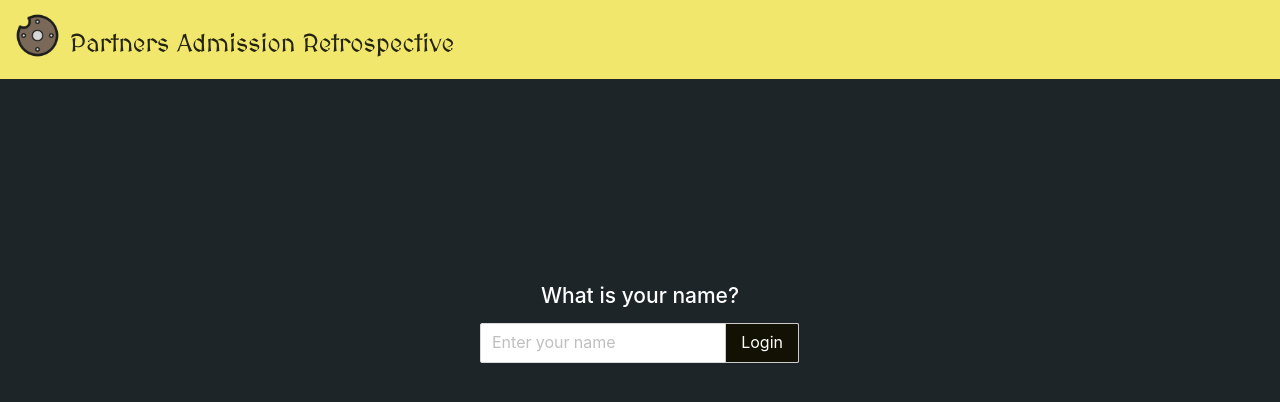
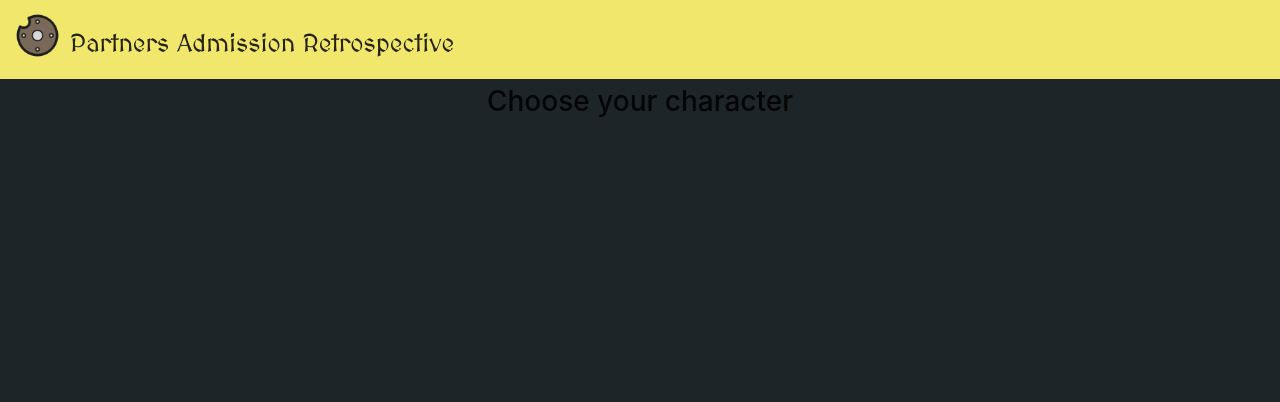
Before and after one commit to arturcp/rpg-retrospective, a React (Create React App) app: page / in a window 1280 px wide. Both pictures are taken after a click on the button "Login". Shown: the top 402 px of the page. Built offline with nearby package versions, Linux system fonts and the light colour scheme.

Commit message:
Control home state using hooks (#7)

```diff
--- a/src/components/Login/Login.js
+++ b/src/components/Login/Login.js
@@ -15,7 +15,10 @@ const Login = (props) => (
       placeholder="Enter your name"
       enterButton="Login"
       size="large"
-      onSearch={name => props.onUserNameSaved(name)}
+      onSearch={name => {
+        props.onUserNameSaved(name)
+        props.onClick();
+      }}
     />
   </div>
 )
--- a/src/pages/home/home.js
+++ b/src/pages/home/home.js
@@ -1,13 +1,27 @@
-import React from 'react';
+import React, { useState } from 'react';
 
 import Header from '../../components/Header/Header';
 import Login from '../../components/Login/Login';
 
-const home = () => (
-  <div>
-    <Header />
-    <Login onClick={() => { console.log('clicou') }}/>
-  </div>
-);
+const Home = () => {
+  const [stage, setStage] = useState('initial')
 
-export default home;
+  const changeStage = (newStage) => {
+    setStage(newStage);
+  }
+
+  return (
+    <div>
+      <Header />
+      {stage === 'initial' && (
+        <Login onClick={() => { changeStage('loggedIn') }}/>
+      )}
+
+      {stage === 'loggedIn' && (
+        <h1>Choose your character</h1>
+      )}
+    </div>
+  );
+}
+
+export default Home;
```
